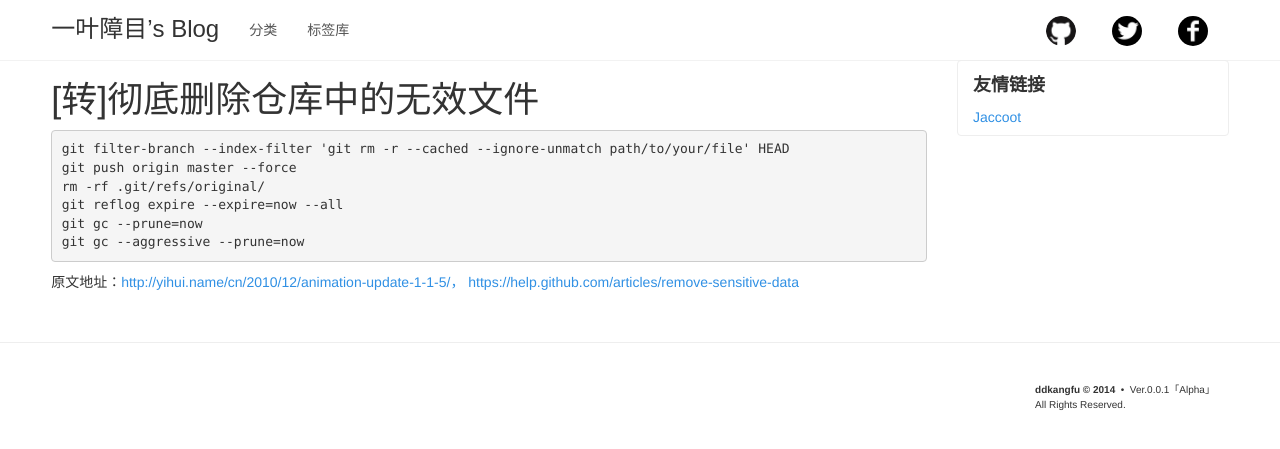
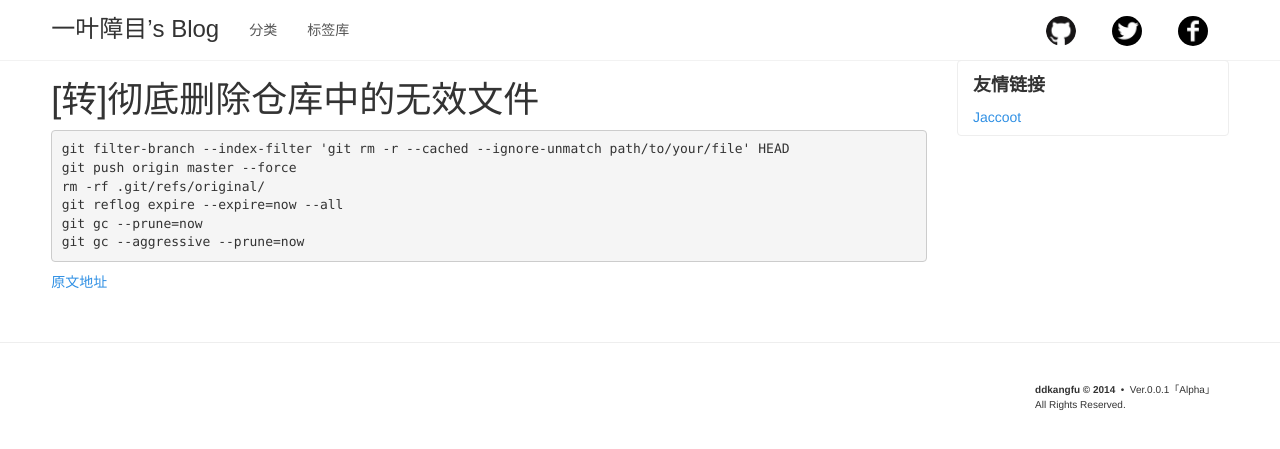
Before and after one commit to ddkangfu/ddkangfu.github.io, a Jekyll site: the page built from _posts/2014-12-10-git-delete-file.md, in a window 1280 px wide. Shown: the top 449 px of the page. Built offline with Jekyll 4.4.1, drawn with Linux system fonts in a browser that asks for light colours; some web fonts are replaced; Markdown is read by kramdown in place of the engine named in the settings.

Commit message:
修改了链接地址。

````diff
--- a/_posts/2014-12-10-git-delete-file.md
+++ b/_posts/2014-12-10-git-delete-file.md
@@ -16,4 +16,4 @@
 git gc --aggressive --prune=now
 ```
 
-原文地址：<http://yihui.name/cn/2010/12/animation-update-1-1-5/， https://help.github.com/articles/remove-sensitive-data>
+[原文地址](http://yihui.name/cn/2010/12/animation-update-1-1-5/， https://help.github.com/articles/remove-sensitive-data)
````
